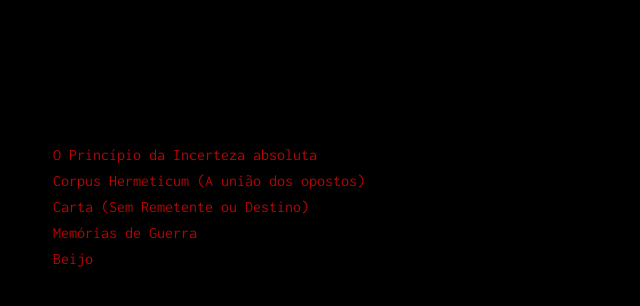
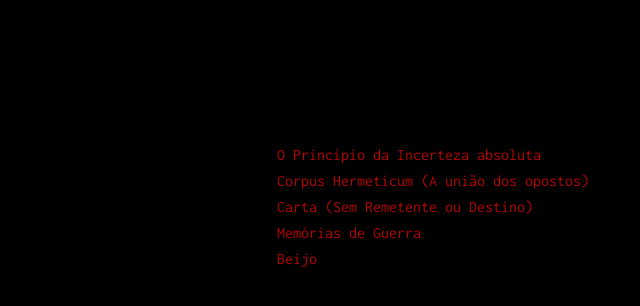
Before and after one commit to sorathpanzer/sorathpanzer.github.io, a Jekyll site: the page built from index.html, in a window 1280 px wide. Shown: the top 306 px of the page, without its empty margins (73-713 px from the left). Built offline with Jekyll 4.4.1, drawn with Linux system fonts in a browser that asks for light colours.

Commit message:
Update main.scss

```diff
--- a/assets/css/main.scss
+++ b/assets/css/main.scss
@@ -11,11 +11,6 @@
     font-family: 'Inconsolata', ;
     font-size: 100%;
     font-weight: 400;
-    border: 0;
-    width: 65%;
-    text-align: left;
-    top:  5%;
-    left: 60%;
 }
 
 body::-moz-selection{
```
